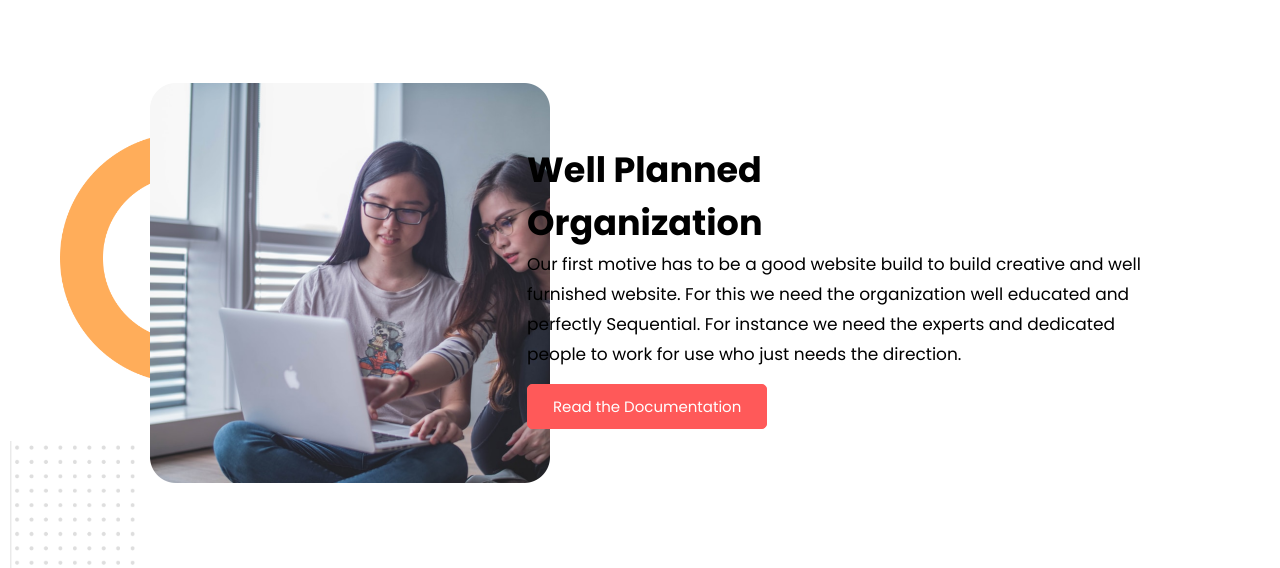
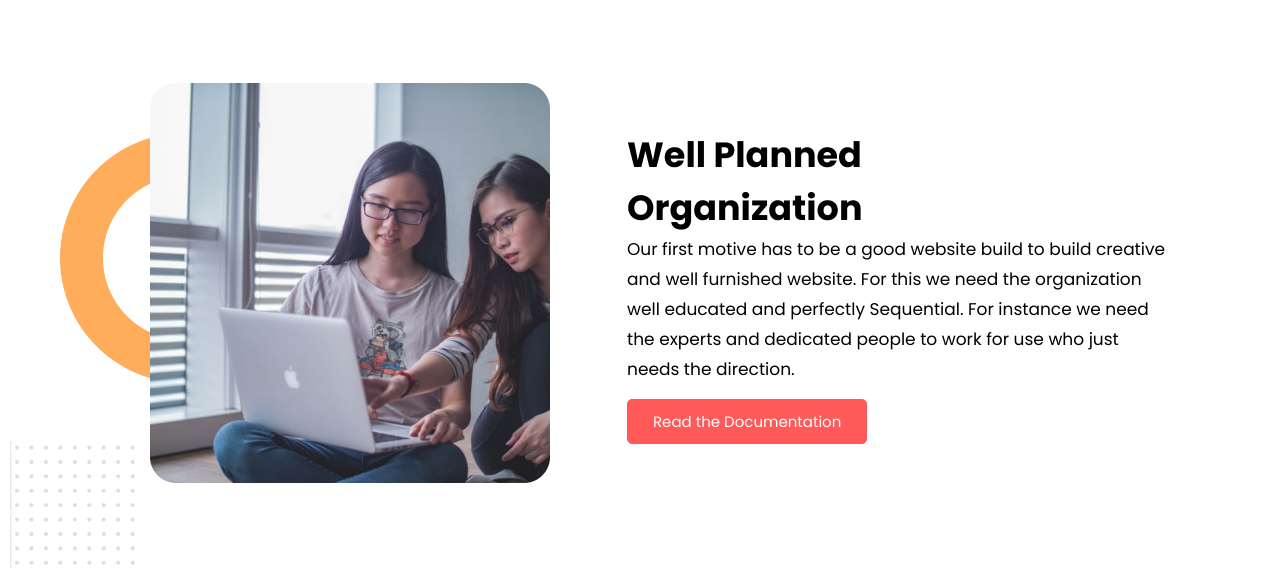
Before and after one commit to sayedhasan019283/assingmant--1, a plain HTML site: page index.html in a window 1280 px wide. Shown: the part 1100-1668 px from the top of the page. Drawn offline with Linux system fonts and the light colour scheme.

Commit message:
adding code

```diff
--- a/style.css
+++ b/style.css
@@ -170,6 +170,9 @@
     font-size: 17px;
     line-height:30px;
 }
+.dev-head{
+    margin-left: 100px;
+}
 .dev-head button{
     background-color: #FF5959;
     border-radius: 5px;
```
